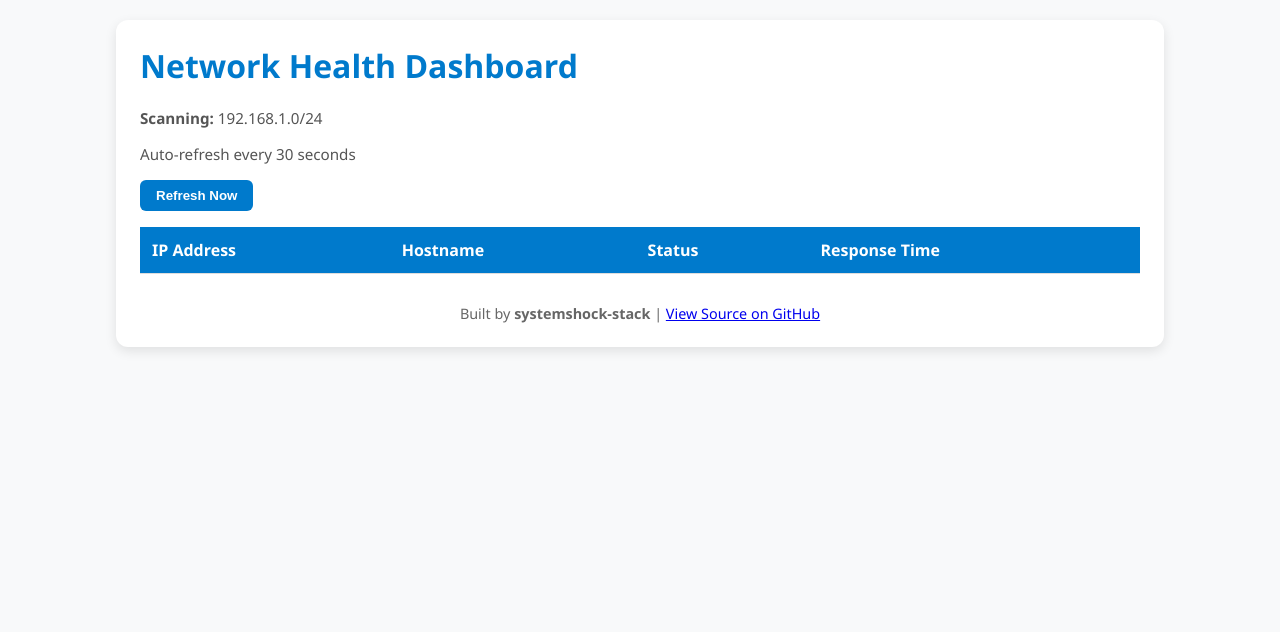
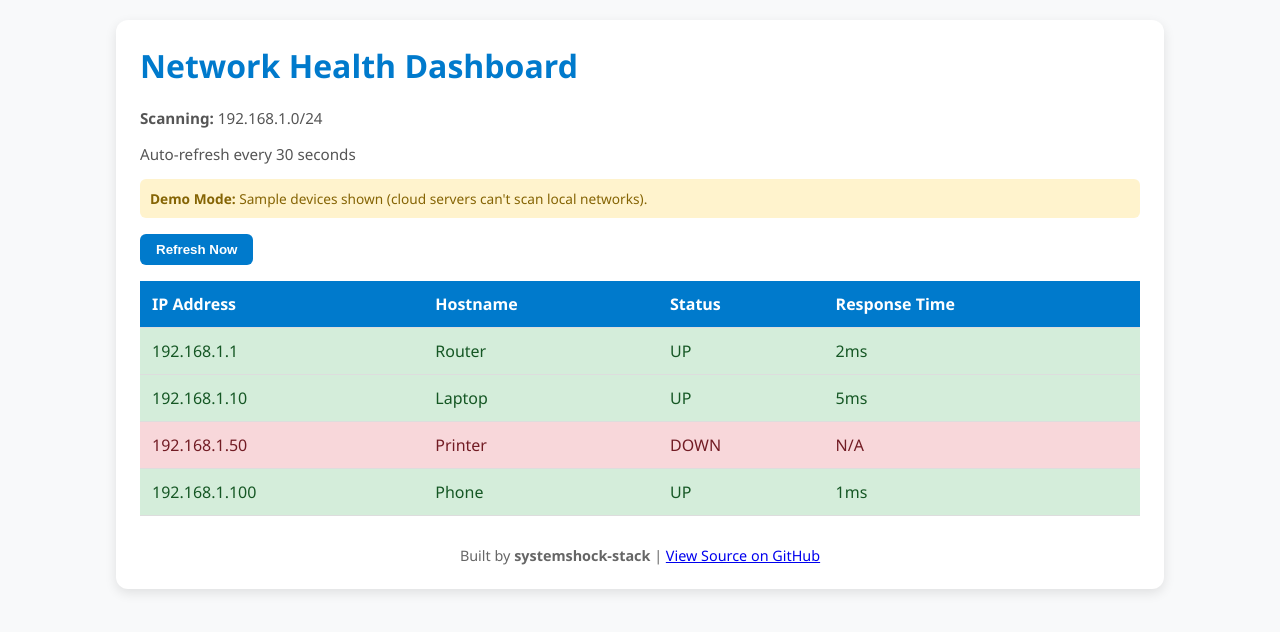
Before and after one commit to systemshock-stack/network-health-dashboard, a Flask app: page / in a window 1280 px wide. Shown: the top 632 px of the page. Run offline with Flask 3, Linux system fonts and the light colour scheme; lists and menus that the app fills with data are empty.

Commit message:
FIX: pass len() to template + robust error handling

```diff
--- a/app.py
+++ b/app.py
@@ -3,22 +3,41 @@ from dotenv import load_dotenv
 import scanner
 import os
 
-# Load .env file (only for local testing)
 load_dotenv()
 
 app = Flask(__name__)
 
 @app.route('/')
 def dashboard():
-    # Get network from .env or use safe default
     network = os.getenv("NETWORK_PREFIX", "192.168.1")
-    devices = scanner.scan_network(network)
-    return render_template('index.html', devices=devices, network=network)
 
-# Local development
+    try:
+        devices = scanner.scan_network(network)
+        print(f"[DEBUG] Found {len(devices)} devices")
+    except Exception as e:
+        print(f"[ERROR] Scan failed: {e}")
+        devices = []
+
+    demo_mode = False
+    if not devices:
+        devices = [
+            {"ip": f"{network}.1", "status": "up", "delay": "2ms", "hostname": "Router"},
+            {"ip": f"{network}.10", "status": "up", "delay": "5ms", "hostname": "Laptop"},
+            {"ip": f"{network}.50", "status": "down", "delay": "N/A", "hostname": "Printer"},
+            {"ip": f"{network}.100", "status": "up", "delay": "1ms", "hostname": "Phone"},
+        ]
+        demo_mode = True
+
+    return render_template(
+        'index.html',
+        devices=devices,
+        network=network,
+        demo_mode=demo_mode,
+        device_count=len(devices)  # ← PASS LEN HERE
+    )
+
 if __name__ == '__main__':
     app.run(host='0.0.0.0', port=5000, debug=True)
-# Production (Render.com)
 else:
     port = int(os.environ.get("PORT", 5000))
     app.run(host='0.0.0.0', port=port)
--- a/templates/index.html
+++ b/templates/index.html
@@ -5,53 +5,19 @@
   <meta name="viewport" content="width=device-width, initial-scale=1.0"/>
   <title>Network Health Dashboard</title>
   <style>
-    body {
-      font-family: 'Segoe UI', sans-serif;
-      background: #f8f9fa;
-      color: #212529;
-      margin: 0;
-      padding: 20px;
-    }
-    .container {
-      max-width: 1000px;
-      margin: auto;
-      background: white;
-      padding: 24px;
-      border-radius: 12px;
-      box-shadow: 0 4px 12px rgba(0,0,0,0.1);
-    }
+    body { font-family: 'Segoe UI', sans-serif; background: #f8f9fa; color: #212529; margin: 0; padding: 20px; }
+    .container { max-width: 1000px; margin: auto; background: white; padding: 24px; border-radius: 12px; box-shadow: 0 4px 12px rgba(0,0,0,0.1); }
     h1 { color: #007acc; margin-top: 0; }
     .info { margin: 16px 0; font-size: 0.95em; color: #555; }
-    .controls { margin: 16px 0; }
-    button {
-      padding: 8px 16px;
-      border: none;
-      border-radius: 6px;
-      background: #007acc;
-      color: white;
-      cursor: pointer;
-      font-weight: 600;
-    }
+    .demo-notice { background: #fff3cd; color: #856404; padding: 10px; border-radius: 6px; font-size: 0.9em; margin: 10px 0; }
+    button { padding: 8px 16px; border: none; border-radius: 6px; background: #007acc; color: white; cursor: pointer; font-weight: 600; }
     button:hover { opacity: 0.9; }
-    table {
-      width: 100%;
-      border-collapse: collapse;
-      margin-top: 16px;
-    }
-    th, td {
-      padding: 12px;
-      text-align: left;
-      border-bottom: 1px solid #ddd;
-    }
+    table { width: 100%; border-collapse: collapse; margin-top: 16px; }
+    th, td { padding: 12px; text-align: left; border-bottom: 1px solid #ddd; }
     th { background: #007acc; color: white; }
     .up { background: #d4edda; color: #155724; }
     .down { background: #f8d7da; color: #721c24; }
-    .footer {
-      text-align: center;
-      margin-top: 30px;
-      color: #666;
-      font-size: 0.9em;
-    }
+    .footer { text-align: center; margin-top: 30px; color: #666; font-size: 0.9em; }
   </style>
 </head>
 <body>
@@ -60,6 +26,11 @@
     <div class="info">
       <p><strong>Scanning:</strong> {{ network }}.0/24</p>
       <p>Auto-refresh every 30 seconds</p>
+      {% if demo_mode %}
+      <div class="demo-notice">
+        <strong>Demo Mode:</strong> Sample devices shown (cloud servers can't scan local networks).
+      </div>
+      {% endif %}
     </div>
     <div class="controls">
       <button onclick="location.reload()">Refresh Now</button>
```
